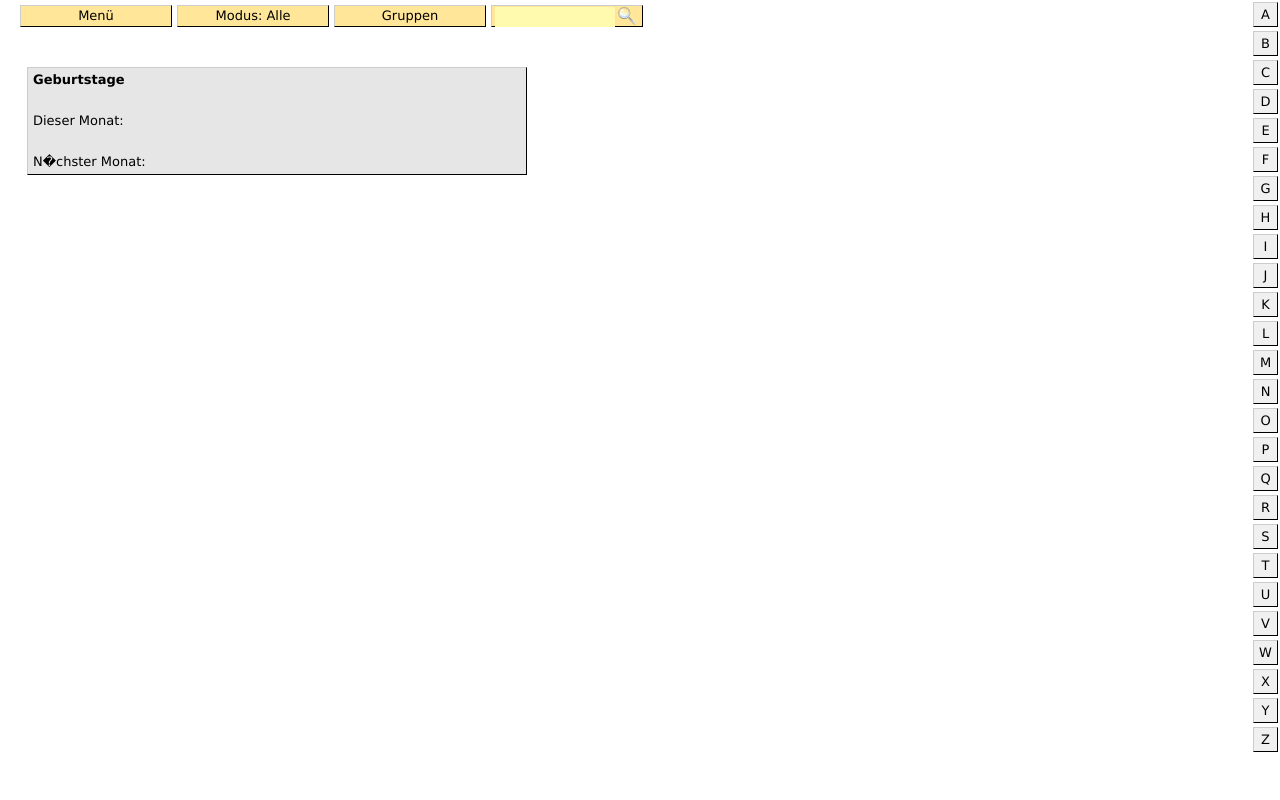
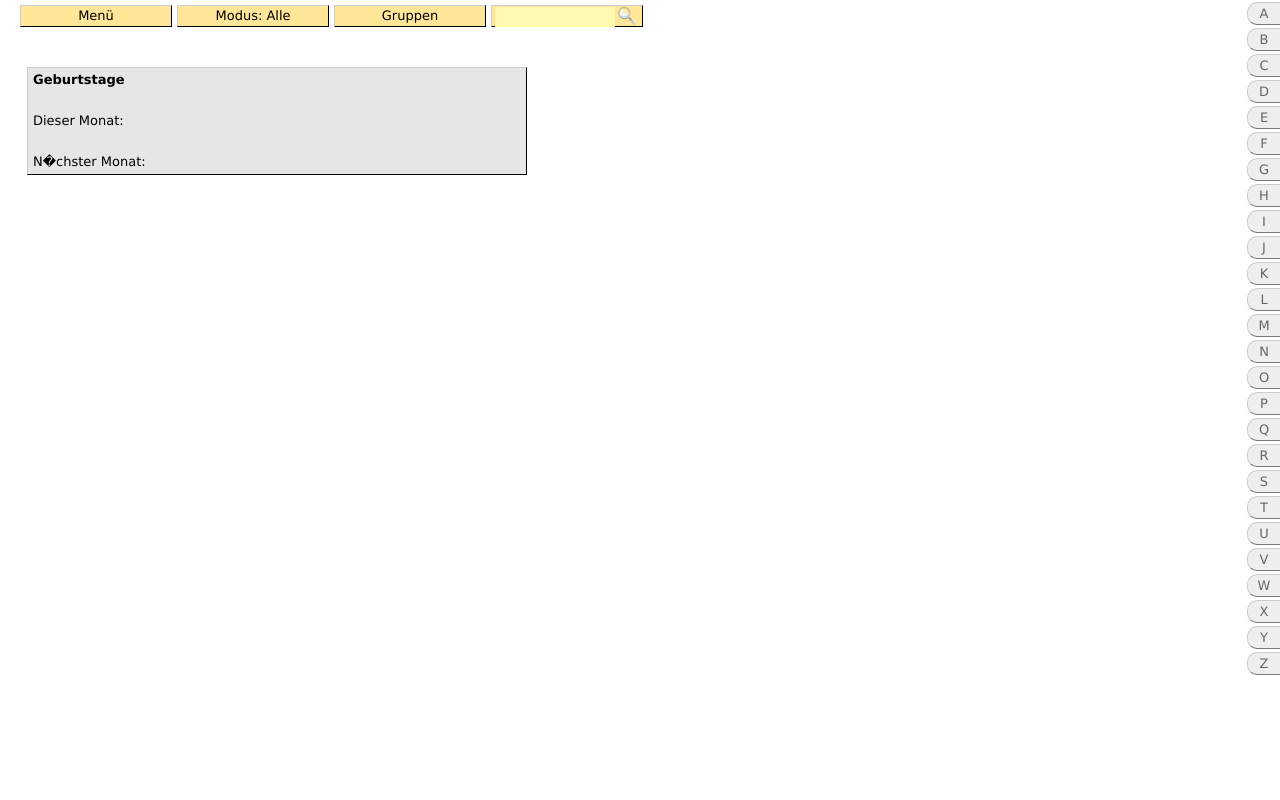
Before and after one commit to martin-ueding/address-db, a PHP site: page /Anwendungen/?mode=main in a window 1280 px wide. Run offline with PHP 8.4, Linux system fonts and the light colour scheme; the visitor is signed in with stand-in values (Sample User, id 1); data that the repository does not hold is empty.

Commit message:
worked on alphabeth bar

```diff
--- a/adressen/css/main.css
+++ b/adressen/css/main.css
@@ -122,42 +122,35 @@ A:HOVER {
 	color: rgb(209,31,57);
 }
 
-/*.KOPF.*/
-/*.Karteireiter-Darstellung oben.*/
-
 #kartei {
 	margin: 0px;
 	position: absolute;
-top: 0px;
-right: 6px;
-width:25px;
+	top: 0px;
+	right: 6px;
+	width: 31px;
 }
 
 #kartei A, #kartei SPAN {
-	float: left;
 	display: block;
-	width: 23px;
+	width: 32px;
 	text-decoration: none;
 	text-align: center;
-	line-height: 23px;
-	margin: 2px 4px;
-	background-color: rgb(240,240,240);
+	line-height: 21px;
+	margin: 2px 0px 3px 4px;
+	background-color: #EEE;
+	color: #666;
 	border-top: 1px solid #CCC; /* TEST */
 	border-left: 1px solid #CCC; /* TEST */
-	border-right: 1px solid #000; /* TEST */
-	border-bottom: 1px solid #000; /* TEST */
+	border-bottom: 1px solid #777; /* TEST */
+    -moz-border-radius-bottomleft: 10px;
+    -webkit-border-bottom-left-radius: 10px;
+    -moz-border-radius-topleft: 10px;
+    -webkit-border-top-left-radius: 10px;
 }
 
-#kartei A:VISITED {
+#kartei A:VISITED, #kartei A:LINK {
 	color: rgb(0,0,0);
-	background-color: rgb(255,204,51);
-	font-weight: bold;
-}
-
-#kartei A:LINK {
-	color: rgb(0,0,0);
-	background-color: rgb(255,204,51);
-	font-weight: bold;
+	background-color: #FFE699;
 }
 
 #kartei A:ACTIVE {
```
